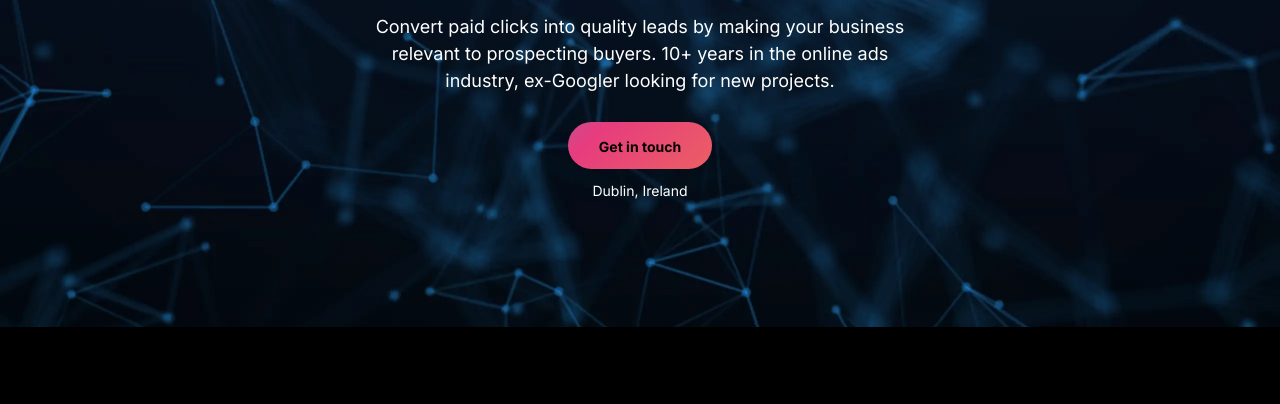
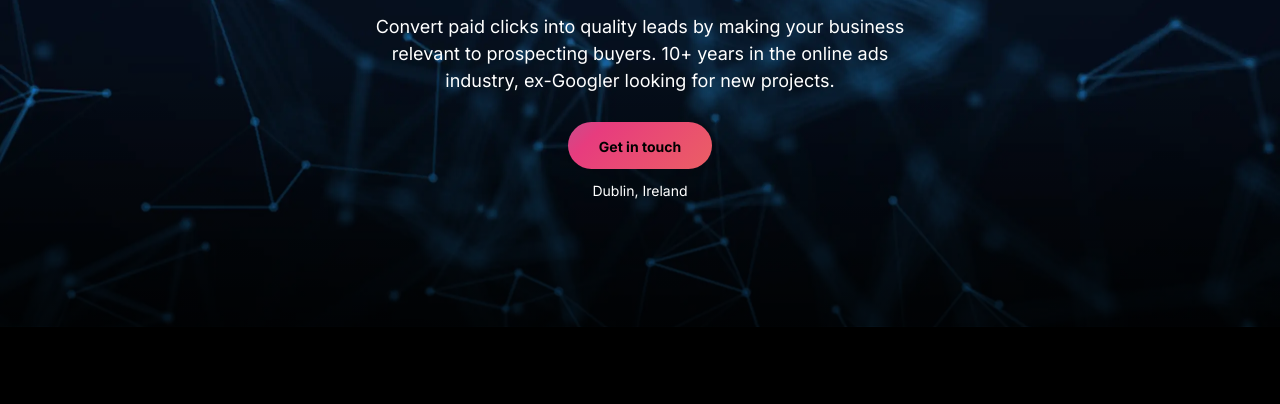
Before and after one commit to iliakulikov/relevantify, a plain HTML site: page index.html in a window 1280 px wide. Shown: the part 216-620 px from the top of the page. Drawn offline with Linux system fonts and the light colour scheme.

Commit message:
styling of a hero pic

```diff
--- a/style.css
+++ b/style.css
@@ -418,7 +418,7 @@ input[type=text], input[type=email], input[type=submit], .button-input, select {
   padding-bottom: 5rem;
   padding-top: 8rem;
   text-align: center;
-  background-image: url('img/background_hero.webp');
+  background-image: linear-gradient(to bottom, transparent 50%, #000000bd 100%), url('img/background_hero.webp');
   background-repeat: no-repeat;
   background-size: cover;
   background-position: center;
```
